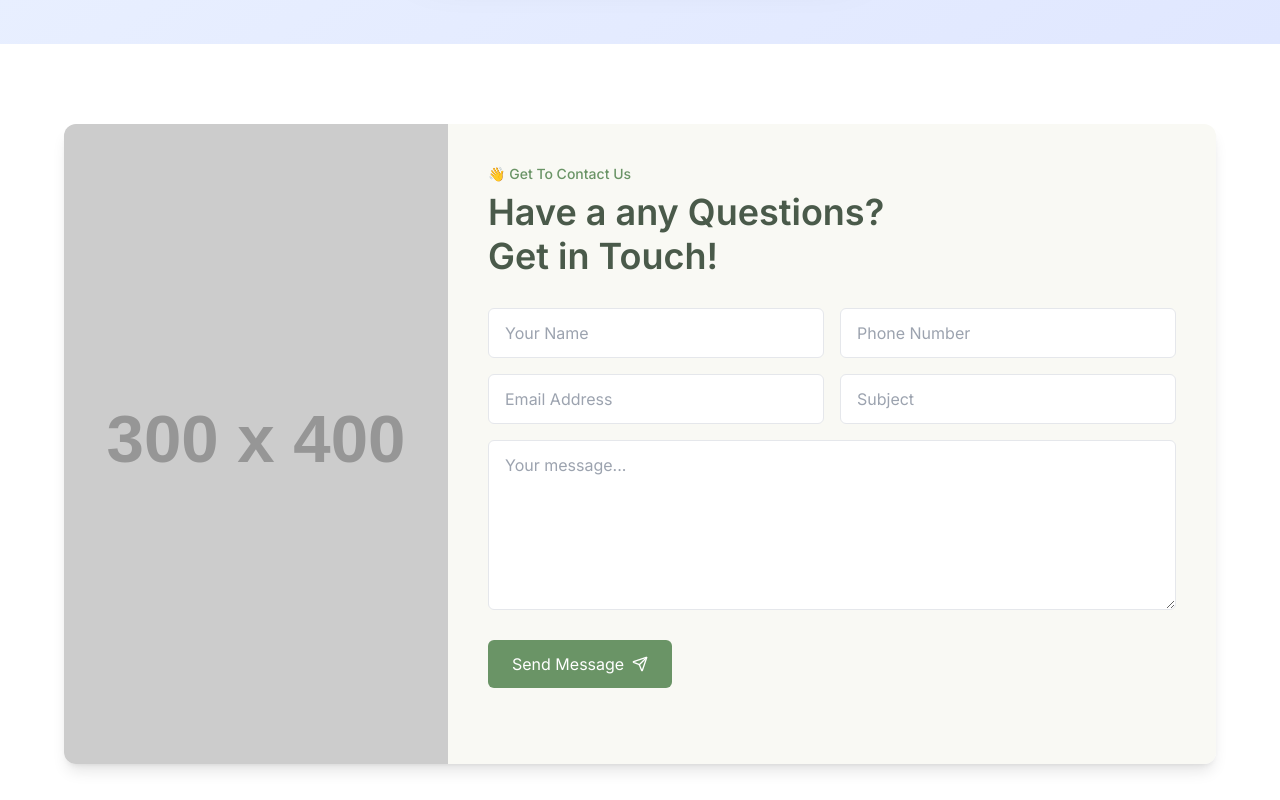
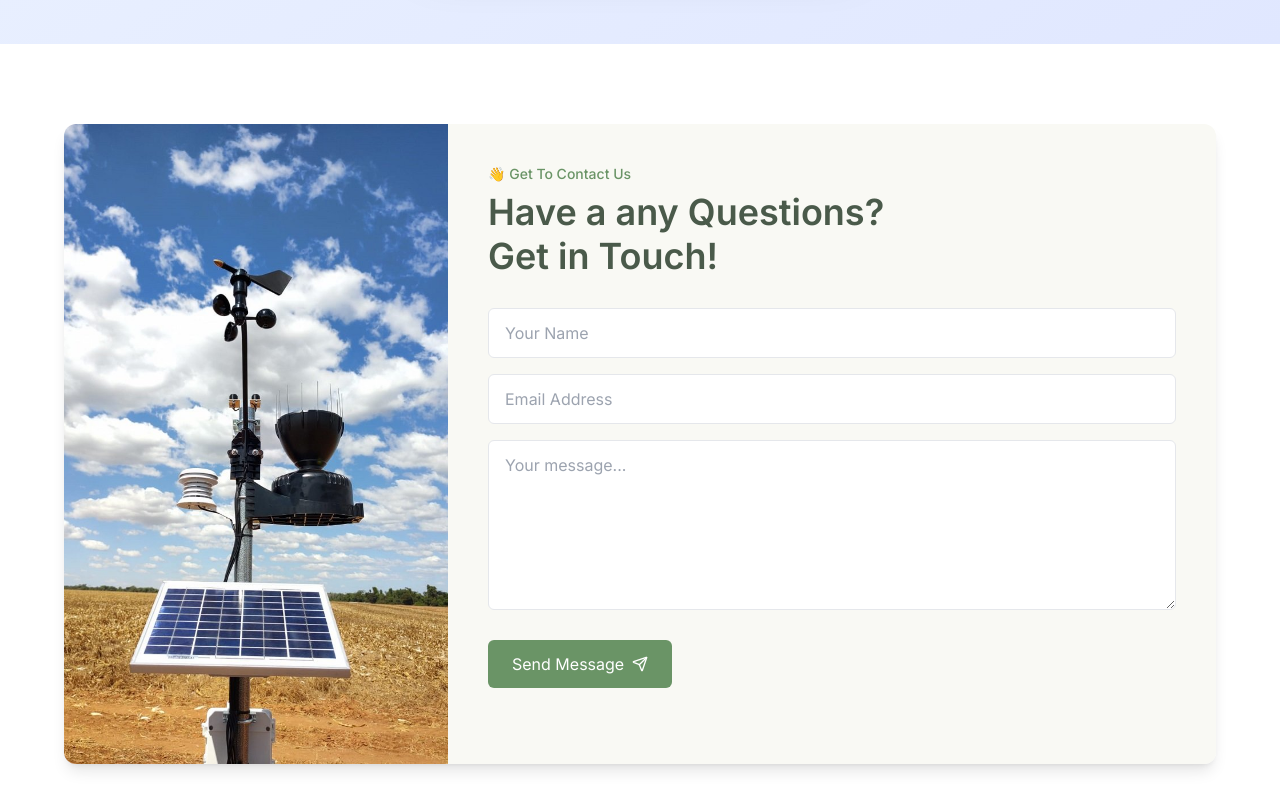
Before and after one commit to devPrates/agroclima, a Next.js app: page / in a window 1280 px wide. Shown: the part 3160-3960 px from the top of the page. Built offline with nearby package versions, Linux system fonts and the light colour scheme.

Commit message:
feat: new contact image

```diff
--- a/components/contact-section.tsx
+++ b/components/contact-section.tsx
@@ -8,7 +8,7 @@ export default function ContactSection() {
         {/* Image section - hidden on mobile, 1/3 width on desktop */}
         <div className="relative hidden md:block md:w-1/3 h-full">
           <Image
-            src="https://placehold.co/300x400"
+            src="/estacao-solar.jpeg"
             alt="Agricultor com morangos frescos"
             fill
             className="object-cover"
@@ -24,31 +24,18 @@ export default function ContactSection() {
           </div>
 
           <form className="space-y-4 flex-grow">
-            <div className="grid grid-cols-1 md:grid-cols-2 gap-4">
             <input
               type="text"
               placeholder="Your Name"
               className="w-full px-4 py-3 border border-gray-200 rounded-md focus:outline-none focus:ring-1 focus:ring-[#6a9466]"
             />
-              <input
-                type="tel"
-                placeholder="Phone Number"
-                className="w-full px-4 py-3 border border-gray-200 rounded-md focus:outline-none focus:ring-1 focus:ring-[#6a9466]"
-              />
-            </div>
 
-            <div className="grid grid-cols-1 md:grid-cols-2 gap-4">
             <input
               type="email"
               placeholder="Email Address"
               className="w-full px-4 py-3 border border-gray-200 rounded-md focus:outline-none focus:ring-1 focus:ring-[#6a9466]"
             />
-              <input
-                type="text"
-                placeholder="Subject"
-                className="w-full px-4 py-3 border border-gray-200 rounded-md focus:outline-none focus:ring-1 focus:ring-[#6a9466]"
-              />
-            </div>
+
 
             <textarea
               placeholder="Your message..."
```
Also changed, not shown: public/estacao-solar.jpeg (added). Lines whose indentation alone changed are shown as unchanged.
